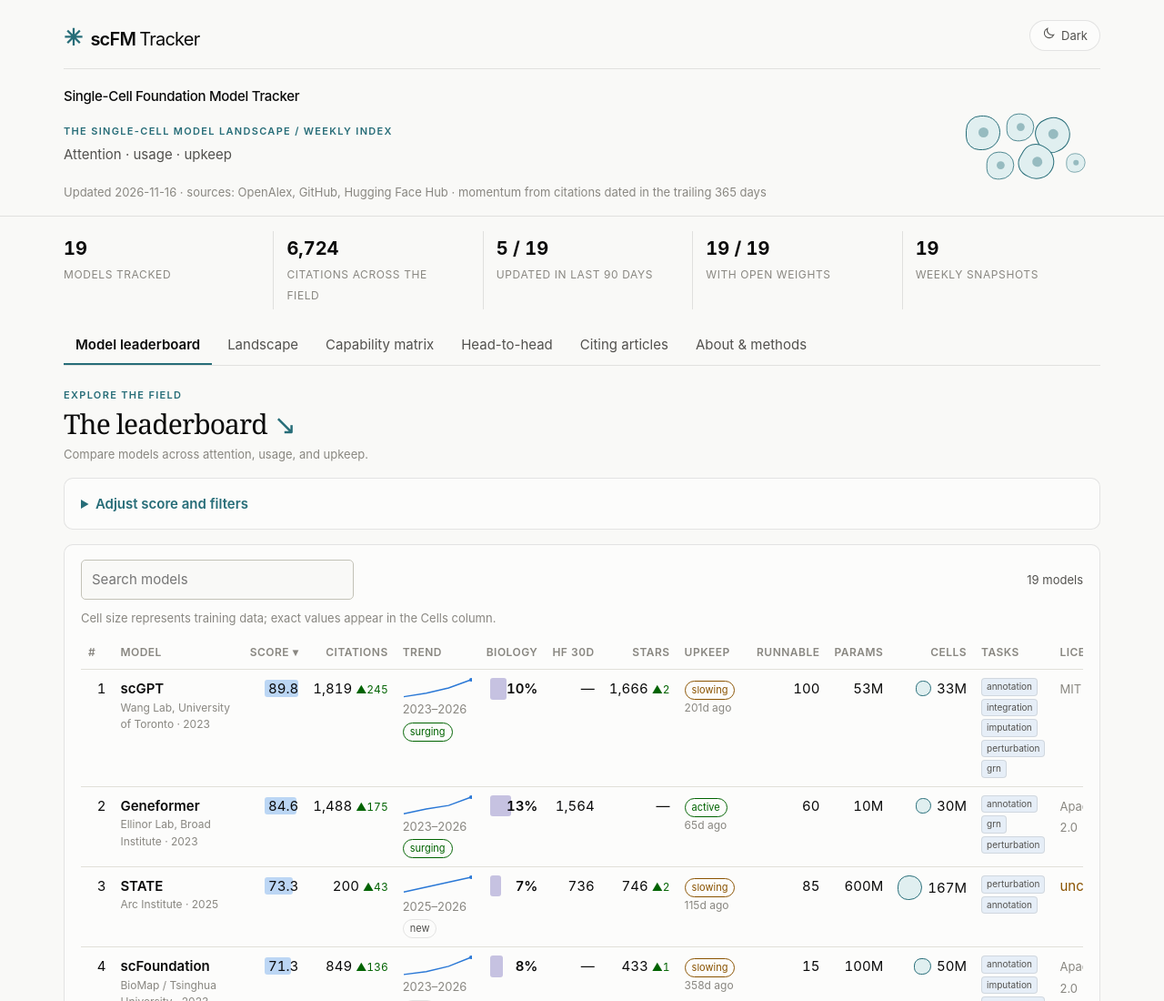
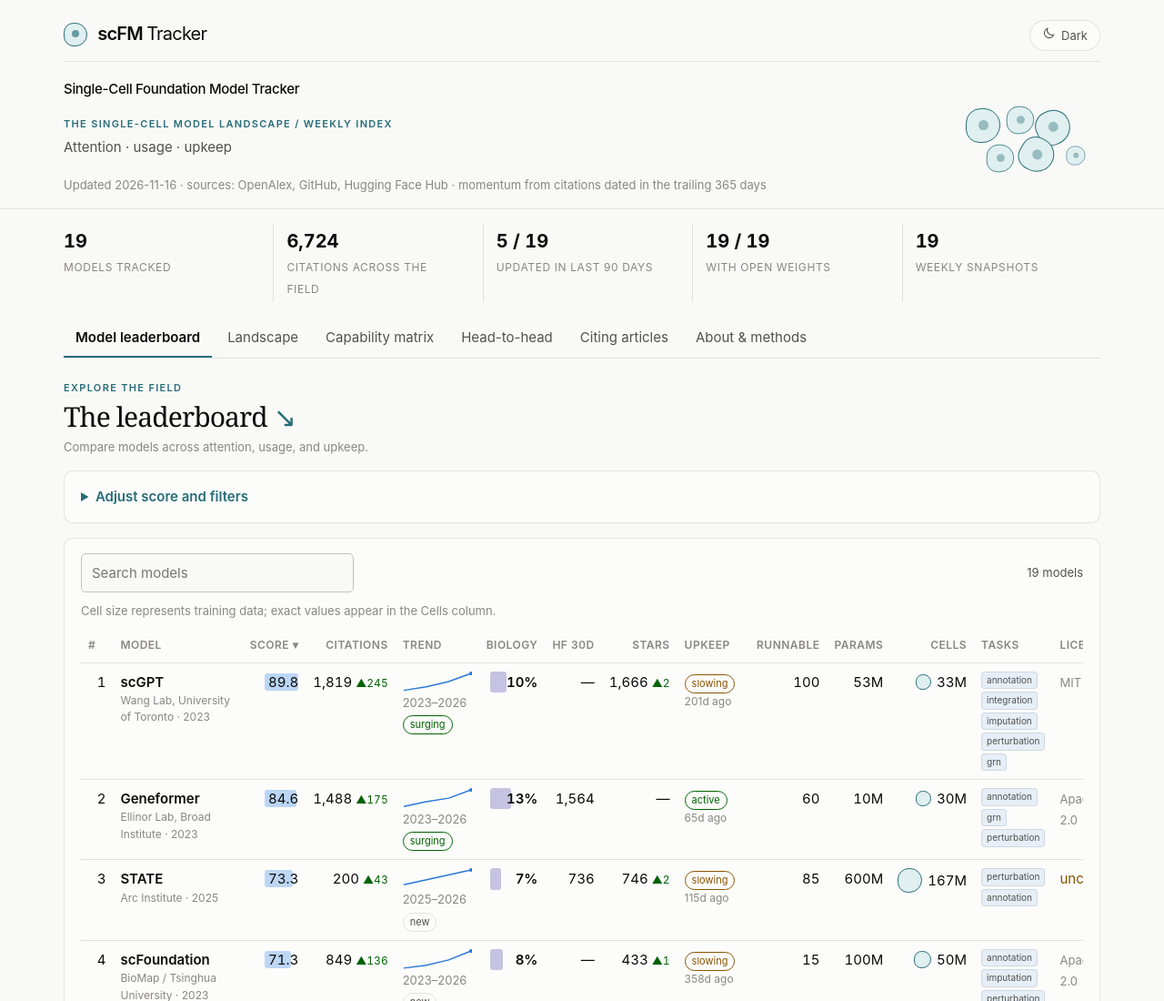
Before and after one commit to Eastmanmd/scFM-tracker, a plain HTML site: page index.html in a window 1280 px wide. Shown: the top 1100 px of the page at 91% size. Drawn offline with Linux system fonts and the light colour scheme.

Commit message:
update app logo

```diff
--- a/index.html
+++ b/index.html
@@ -44,7 +44,7 @@
       <span id="theme-icon" aria-hidden="true"></span>
       <span id="theme-label">Theme</span>
     </button>
-    <div class="brand"><span aria-hidden="true">✳</span> scFM <strong>Tracker</strong></div>
+    <div class="brand"><span class="brand-cell" aria-hidden="true"></span> scFM <strong>Tracker</strong></div>
     <h1>Single-Cell Foundation Model Tracker</h1>
     <div class="header-field"><div><p class="eyebrow">THE SINGLE-CELL MODEL LANDSCAPE / WEEKLY INDEX</p>
     <p class="header-caption">Attention · usage · upkeep</p></div>
--- a/styles.css
+++ b/styles.css
@@ -350,7 +350,8 @@ tbody tr:hover { background: var(--wash); }
 :root[data-theme="dark"] { --field-accent: #8ac8d2; --field-wash: #263d42; }
 .site-header { padding: 22px 0 16px; }
 .brand { font-size: 20px; font-weight: 600; letter-spacing: -.04em; border-bottom: 1px solid var(--border); padding-bottom: 14px; }
-.brand span { color: var(--field-accent); font-size: 25px; margin-right: 5px; }
+.brand-cell { display: inline-block; position: relative; width: 26px; height: 26px; vertical-align: -7px; margin-right: 7px; border: 1.5px solid var(--field-accent); border-radius: 45% 55% 54% 46%; background: var(--field-wash); }
+.brand-cell::after { content: ""; position: absolute; width: 8px; height: 8px; top: 7px; left: 8px; border-radius: 50%; background: var(--field-accent); opacity: .65; }
 .brand strong { font-weight: 400; }
 .site-header h1 { font-size: 15px; font-weight: 500; margin: 18px 0 4px; }
 .header-field { display: flex; justify-content: space-between; align-items: center; gap: 20px; }
```
